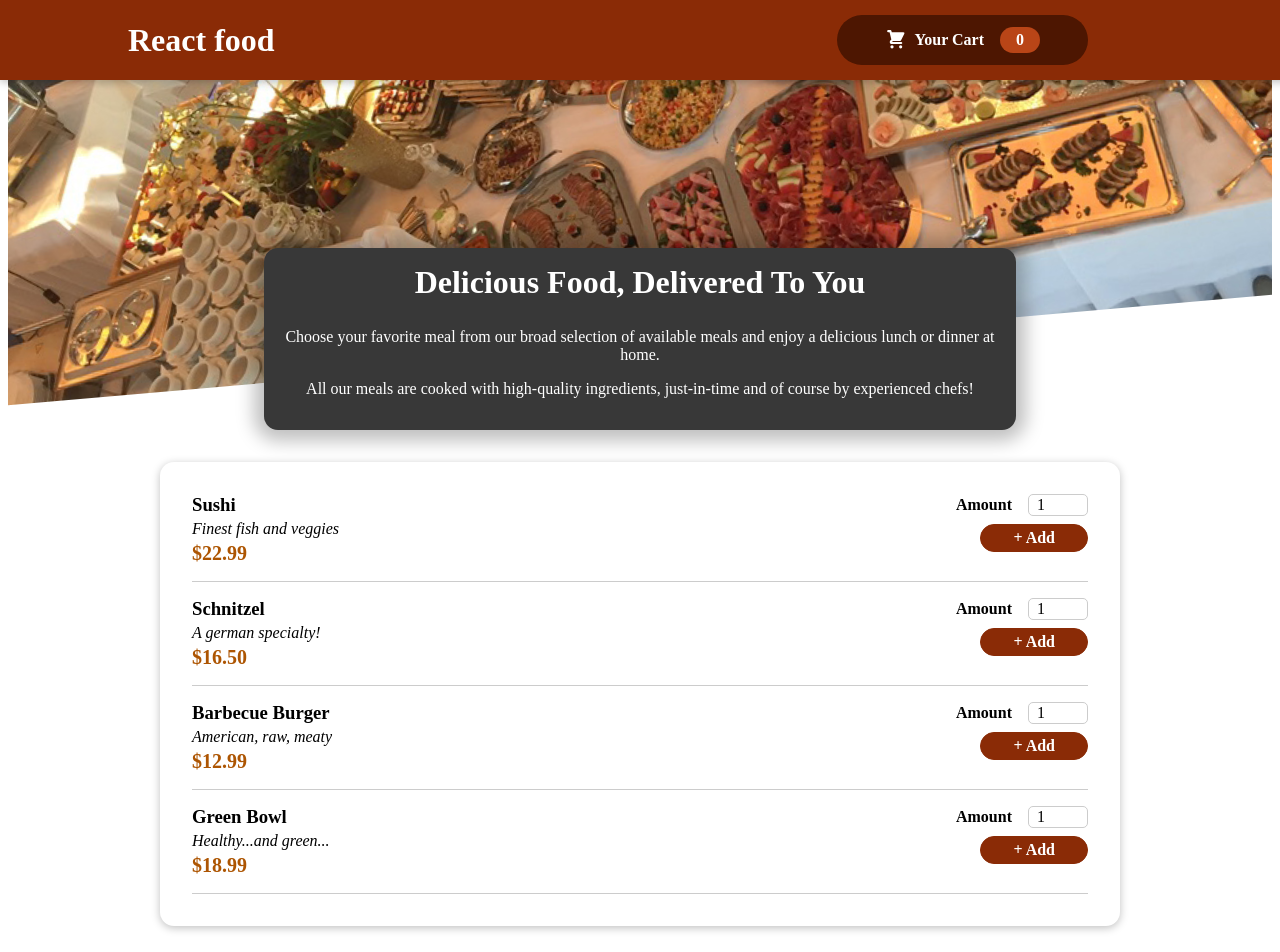
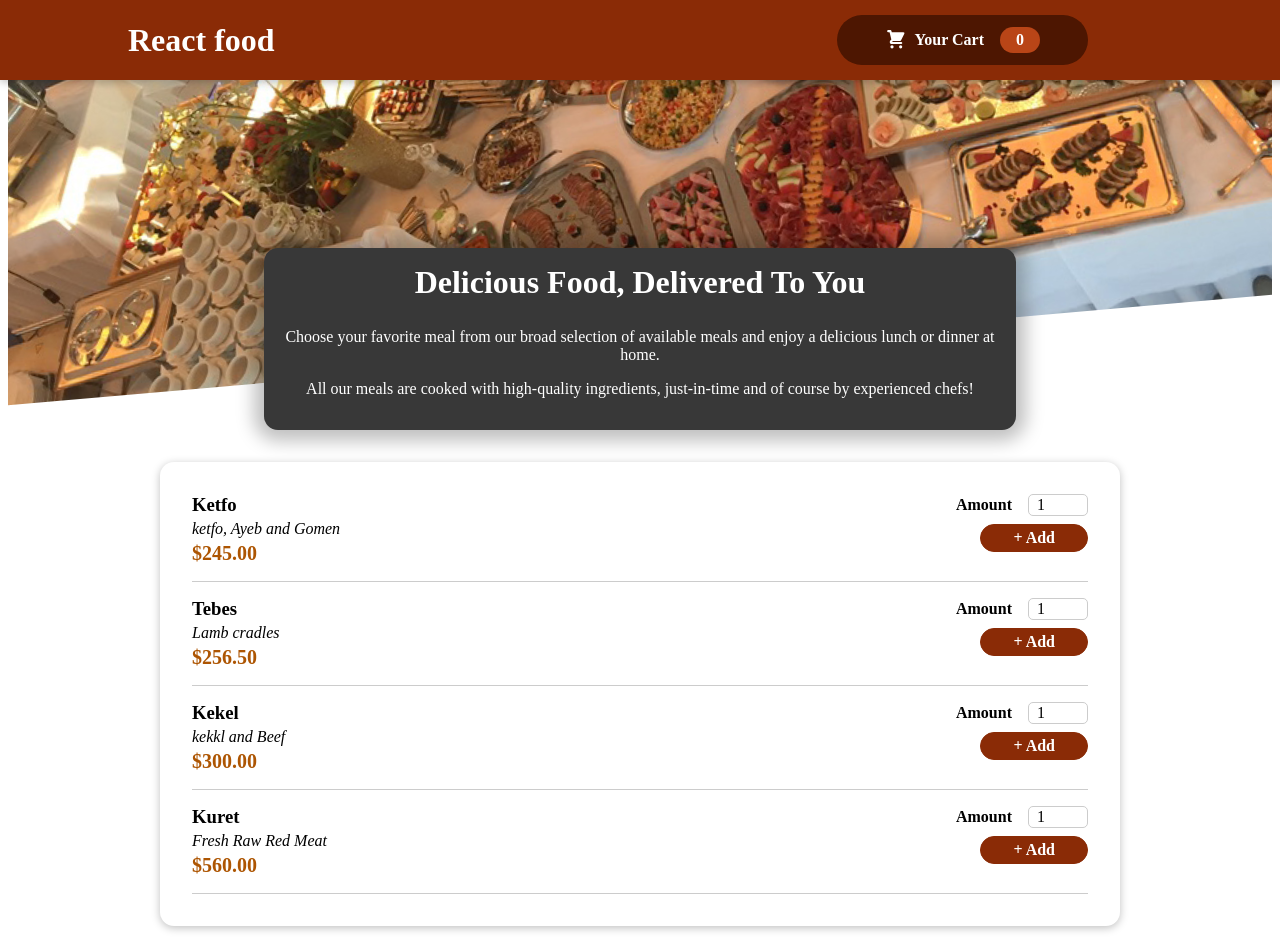
Before and after one commit to Amha16/Food-order-app-React-, a React (Create React App) app: page / in a window 1280 px wide. Shown: the top 952 px of the page. Built offline with nearby package versions, Linux system fonts and the light colour scheme.

Commit message:
background changed

```diff
--- a/src/componets/meals/avaliblemeal.js
+++ b/src/componets/meals/avaliblemeal.js
@@ -4,27 +4,27 @@ import MealItem from "./mealItem/mealItem";
 const DUMMY_MEALS = [
   {
     id: "m1",
-    name: "Sushi",
-    description: "Finest fish and veggies",
-    price: 22.99,
+    name: "Ketfo",
+    description: "ketfo, Ayeb and Gomen",
+    price: 245,
   },
   {
     id: "m2",
-    name: "Schnitzel",
-    description: "A german specialty!",
-    price: 16.5,
+    name: "Tebes",
+    description: "Lamb cradles",
+    price: 256.5,
   },
   {
     id: "m3",
-    name: "Barbecue Burger",
-    description: "American, raw, meaty",
-    price: 12.99,
+    name: "Kekel",
+    description: "kekkl and Beef",
+    price: 300,
   },
   {
     id: "m4",
-    name: "Green Bowl",
-    description: "Healthy...and green...",
-    price: 18.99,
+    name: "Kuret",
+    description: "Fresh Raw Red Meat",
+    price: 560,
   },
 ];
 
```
Also changed, not shown: src/componets/UI/img/ketfo.jpg (added).
